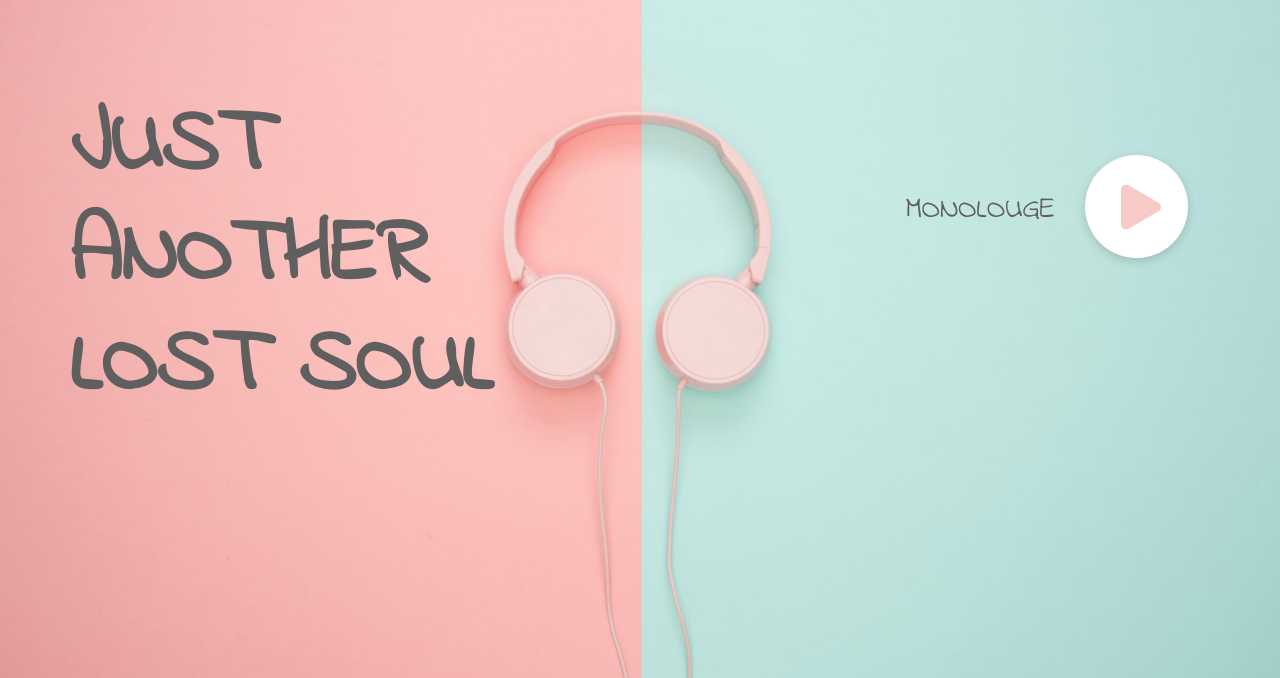
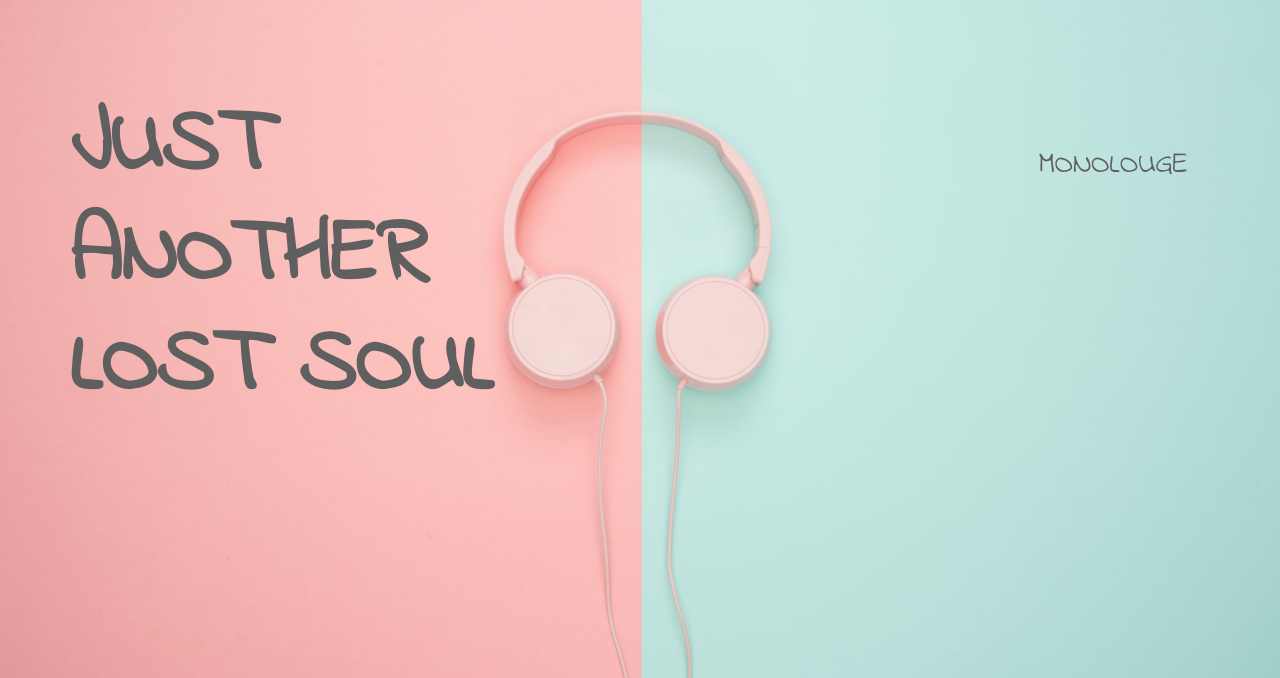
Before and after one commit to demonking0710/aiish.github.io, a plain HTML site: page index.html in a window 1280 px wide. Shown: the part 122-800 px from the top of the page. Drawn offline with Linux system fonts and the light colour scheme; a web font is replaced by a local one.

Commit message:
Update index.html

```diff
--- a/index.html
+++ b/index.html
@@ -25,7 +25,7 @@
             </div>
             <div class="rehright">
                    <p>MONOLOUGE</p>
-                   <img src="media/play.png" id="icon">
+
             </div>
         </div>
     </div>
```
